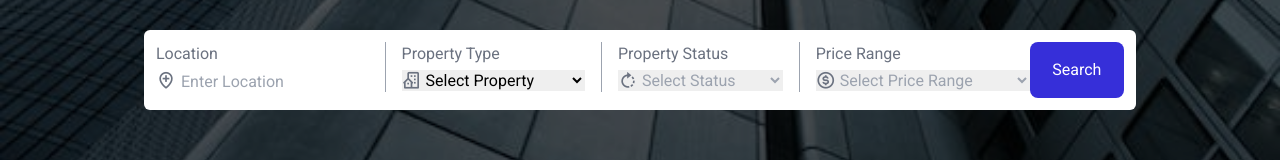
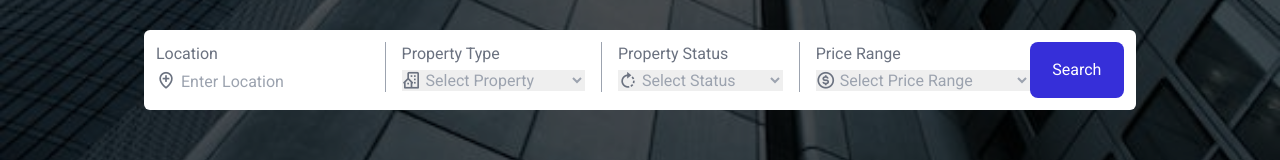
Before and after one commit to Sammyarc/Shining-thread, a website: page index.html in a window 1280 px wide. Shown: the part 506-666 px from the top of the page. Drawn offline with nearby package versions, Linux system fonts and the light colour scheme.

Commit message:
Update index.html

```diff
--- a/index.html
+++ b/index.html
@@ -119,7 +119,7 @@
                         <label class="flex">
                             <select
                                 data-te-select-init="data-te-select-init"
-                                class="mt-1 block w-full outline-none pl-5">
+                                class="mt-1 block w-full outline-none pl-5 text-gray-400">
                                 <option selected="selected">Select Property</option>
                                 <option value="1" class="text-gray-700">Single-family homes</option>
                                 <option value="2" class="text-gray-700">Multi-family homes</option>
```
